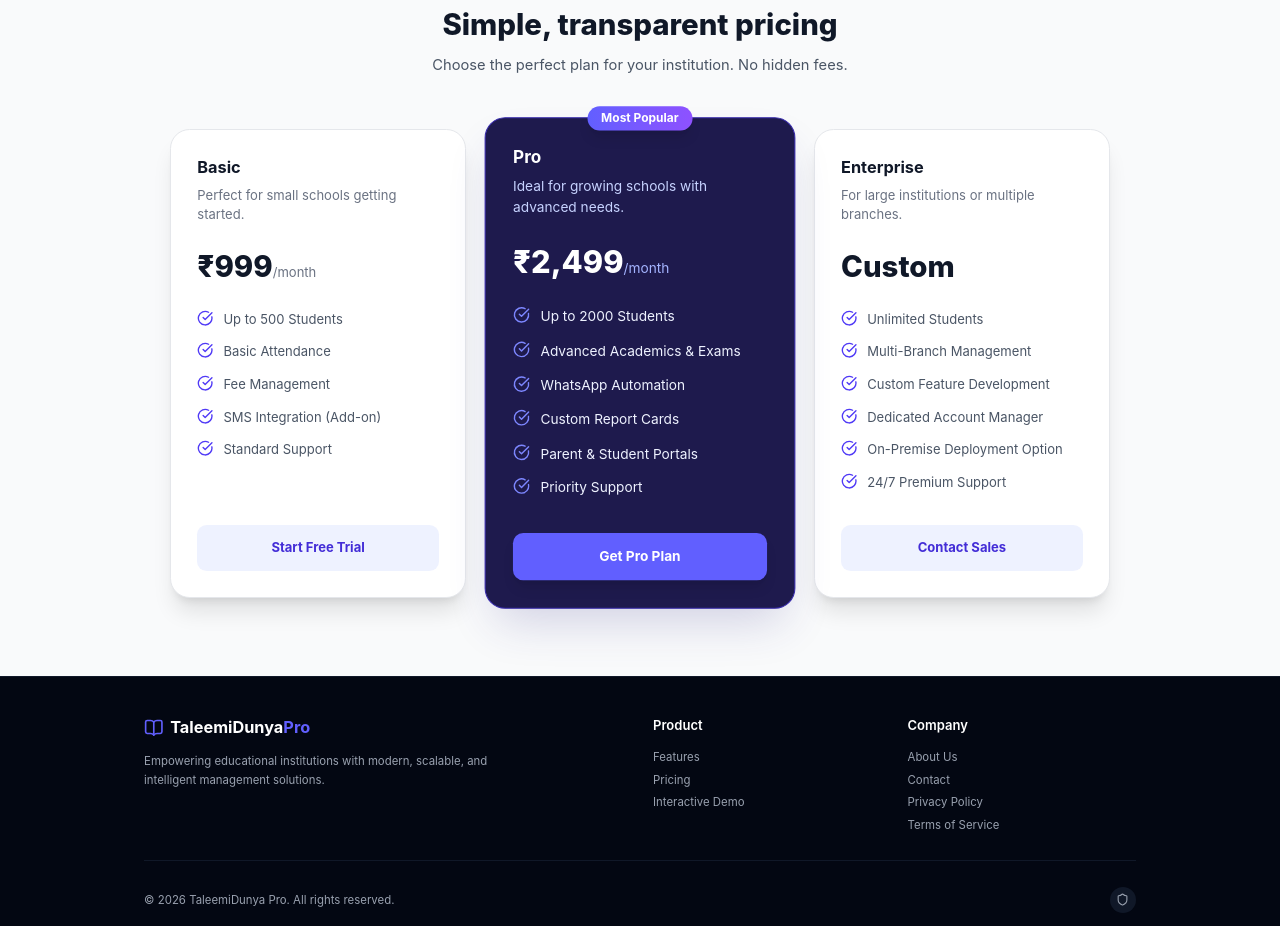
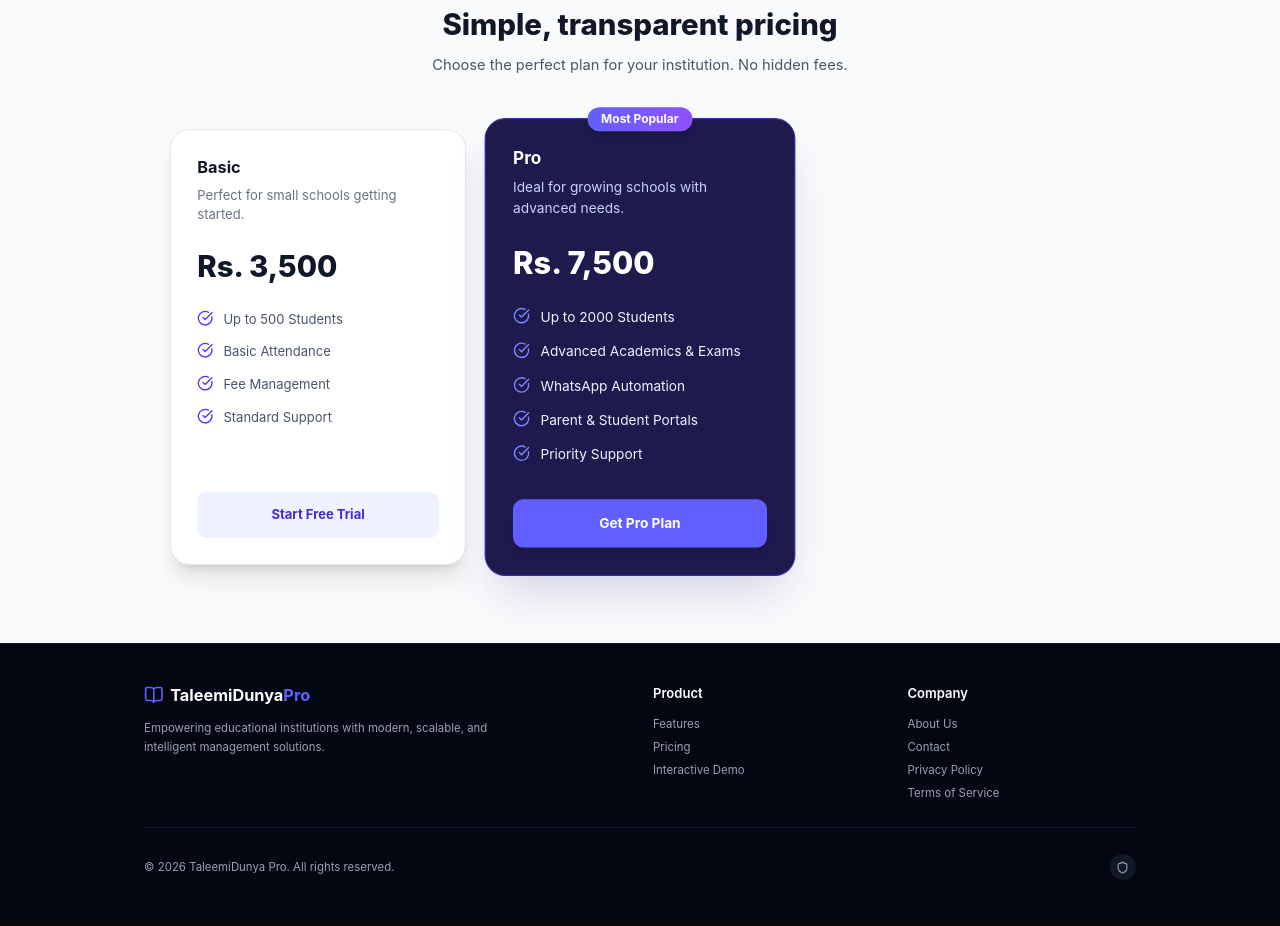
Before and after one commit to umarlodhi2020/TaleemiDuniya-Pro, a React (Vite) app: page / in a window 1280 px wide. Shown: the part 2302-3228 px from the top of the page. Built offline with nearby package versions, Linux system fonts and the light colour scheme; no server answers; the database is empty.

Commit message:
Update Landing Page to use dynamic pricing

```diff
--- a/src/pages/public/LandingPage.jsx
+++ b/src/pages/public/LandingPage.jsx
@@ -1,7 +1,8 @@
 import React, { useState, useEffect } from 'react';
 import { Link, useNavigate } from 'react-router-dom';
-import { doc, getDoc } from 'firebase/firestore';
+import { doc, getDoc, collection, getDocs } from 'firebase/firestore';
 import { db } from '../../services/firebase';
+import { SAAS_FEATURE_CATALOG } from '../../config/saasFeaturesConfig';
 import { motion } from 'framer-motion';
 import {
   CheckCircle, Play, Monitor, Users, BookOpen,
@@ -60,58 +61,44 @@ const featureCategories = [
   }
 ];
 
-const plans = [
+const defaultPlans = [
   {
+    id: "basic",
     name: "Basic",
-    price: "₹999",
-    period: "/month",
+    priceMonthly: 3500,
+    priceYearly: 35000,
     description: "Perfect for small schools getting started.",
     features: [
       "Up to 500 Students",
       "Basic Attendance",
       "Fee Management",
-      "SMS Integration (Add-on)",
       "Standard Support"
     ],
     recommended: false,
     cta: "Start Free Trial"
   },
   {
+    id: "pro",
     name: "Pro",
-    price: "₹2,499",
-    period: "/month",
+    priceMonthly: 7500,
+    priceYearly: 75000,
     description: "Ideal for growing schools with advanced needs.",
     features: [
       "Up to 2000 Students",
       "Advanced Academics & Exams",
       "WhatsApp Automation",
-      "Custom Report Cards",
       "Parent & Student Portals",
       "Priority Support"
     ],
     recommended: true,
     cta: "Get Pro Plan"
-  },
-  {
-    name: "Enterprise",
-    price: "Custom",
-    period: "",
-    description: "For large institutions or multiple branches.",
-    features: [
-      "Unlimited Students",
-      "Multi-Branch Management",
-      "Custom Feature Development",
-      "Dedicated Account Manager",
-      "On-Premise Deployment Option",
-      "24/7 Premium Support"
-    ],
-    recommended: false,
-    cta: "Contact Sales"
   }
 ];
 
 const LandingPage = () => {
   const [gateways, setGateways] = useState(null);
+  const [plans, setPlans] = useState([]);
+  const [isLoadingPlans, setIsLoadingPlans] = useState(true);
   const navigate = useNavigate();
 
   const scrollToSection = (id) => {
@@ -122,19 +109,63 @@ const LandingPage = () => {
   };
 
   useEffect(() => {
-    const fetchGateways = async () => {
+    const fetchData = async () => {
       try {
         const snap = await getDoc(doc(db, 'system', 'gateways'));
         if (snap.exists()) setGateways(snap.data());
+
+        const plansSnap = await getDocs(collection(db, 'plans'));
+        if (!plansSnap.empty) {
+          const plansList = plansSnap.docs.map(d => ({ id: d.id, ...d.data() }));
+          plansList.sort((a, b) => (a.priceMonthly || 0) - (b.priceMonthly || 0));
+
+          if(plansList.length > 1 && plansList.length <= 3) {
+             plansList[1].recommended = true;
+          } else if (plansList.length > 3) {
+             plansList[Math.floor(plansList.length/2)].recommended = true;
+          }
+
+          const formattedPlans = plansList.map(p => {
+            const mappedFeatures = (p.allowedFeatures || [])
+              .map(fId => {
+                const catalogItem = SAAS_FEATURE_CATALOG.find(c => c.key === fId);
+                return catalogItem ? catalogItem.title : null;
+              })
+              .filter(Boolean)
+              .slice(0, 6);
+
+            return {
+              id: p.id,
+              name: p.name || p.id,
+              price: `Rs. ${p.priceMonthly?.toLocaleString() || 'Custom'}`,
+              period: "/month",
+              description: `Perfect for ${p.maxStudents || 'unlimited'} students.`,
+              features: mappedFeatures.length > 0 ? mappedFeatures : ["Core Features", "Updates", "Support"],
+              recommended: p.recommended || false,
+              cta: p.recommended ? "Get Pro Plan" : "Start Now"
+            };
+          });
+
+          setPlans(formattedPlans);
+        } else {
+          setPlans(defaultPlans.map(p => ({
+            ...p, price: `Rs. ${p.priceMonthly.toLocaleString()}`
+          })));
+        }
       } catch (err) {
-        console.error("Error fetching gateways:", err);
+        console.error("Error fetching data:", err);
+        setPlans(defaultPlans.map(p => ({
+            ...p, price: `Rs. ${p.priceMonthly.toLocaleString()}`
+        })));
+      } finally {
+        setIsLoadingPlans(false);
       }
     };
-    fetchGateways();
+    fetchData();
   }, []);
 
-  const handleBuyPlan = (planName) => {
-    navigate(`/checkout?plan=${planName.toLowerCase()}`);
+  const handleBuyPlan = (planId) => {
+    navigate(`/checkout?plan=${planId.toLowerCase()}`);
   };
 
   return (
@@ -342,11 +373,14 @@ const LandingPage = () => {
                     </li>
                   ))}
                 </ul>
-                <button onClick={() => handleBuyPlan(plan.name)} className={`w-full py-4 rounded-xl font-bold transition-all ${plan.recommended ? 'bg-indigo-500 hover:bg-indigo-600 text-white shadow-lg' : 'bg-indigo-50 hover:bg-indigo-100 text-indigo-700'}`}>
-                  {plan.cta}
+                <button onClick={() => handleBuyPlan(plan.id || plan.name)} className={`w-full py-4 rounded-xl font-bold transition-all ${plan.recommended ? 'bg-indigo-500 hover:bg-indigo-600 text-white shadow-lg' : 'bg-indigo-50 hover:bg-indigo-100 text-indigo-700'}`}>
+                  {plan.cta || 'Get Started'}
                 </button>
               </motion.div>
             ))}
+            {isLoadingPlans && (
+              <div className="col-span-3 text-center py-12 text-indigo-500 font-bold">Loading live pricing...</div>
+            )}
           </div>
         </div>
       </div>
```
